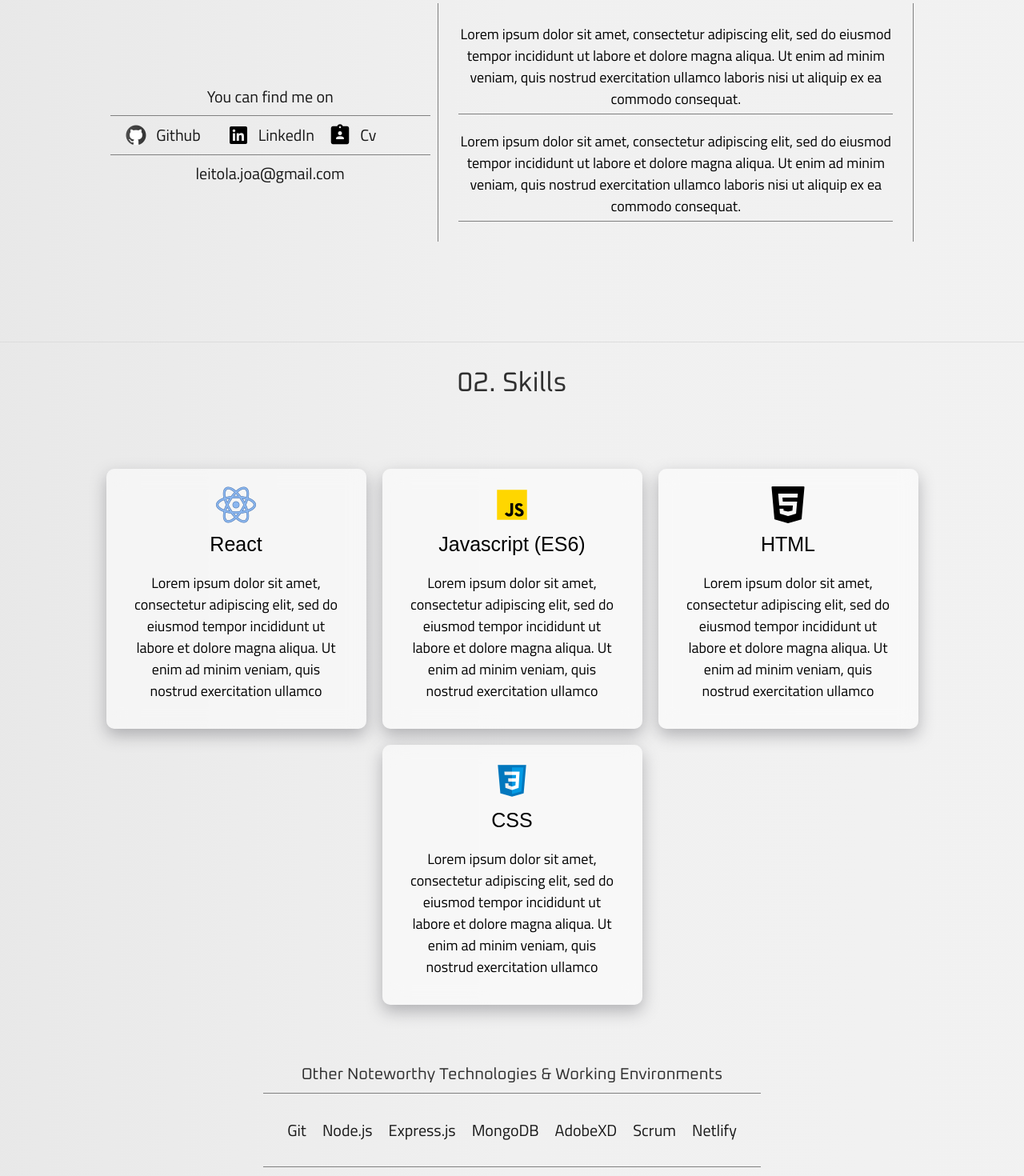
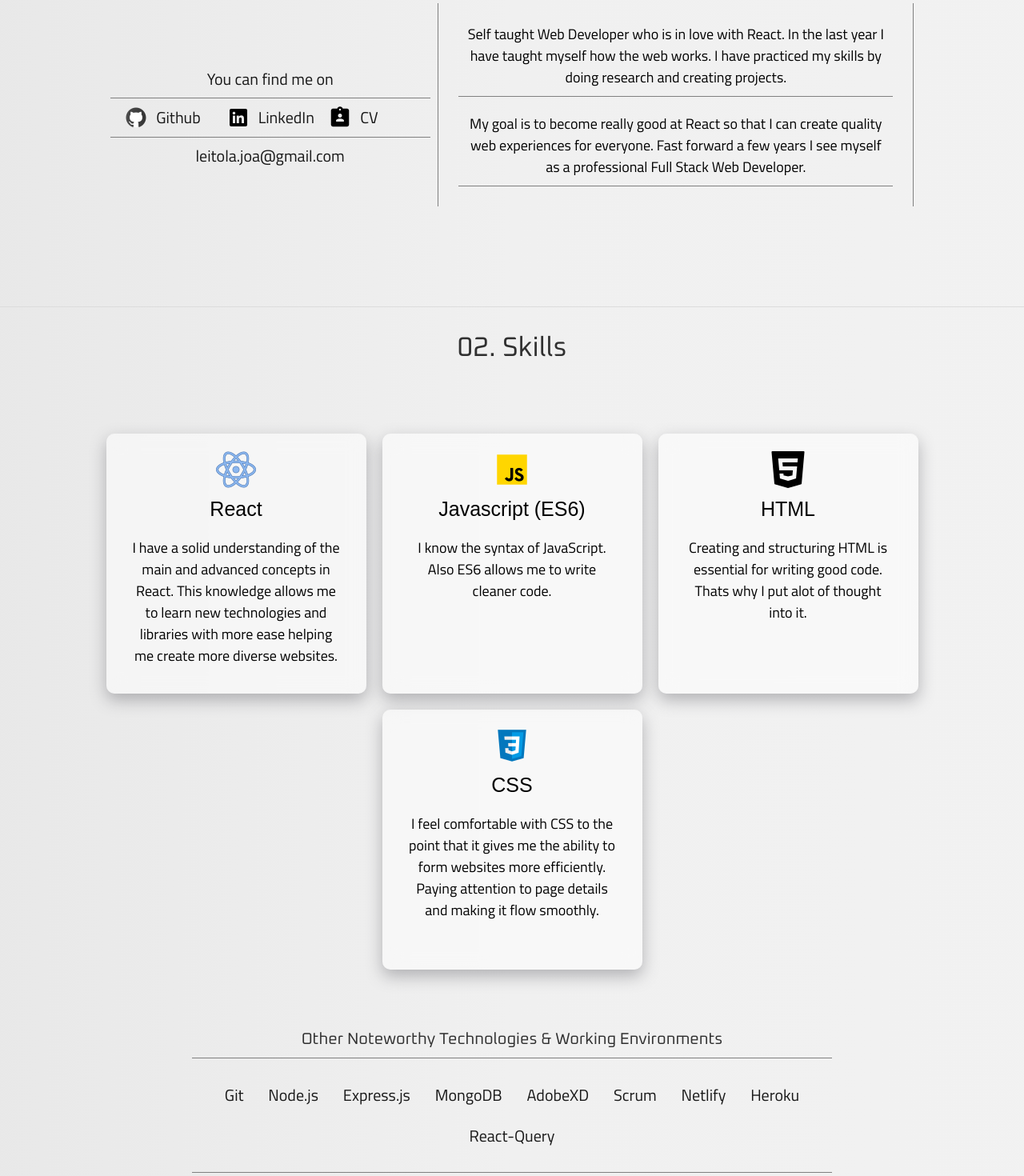
Before and after one commit to JJooaa/My-Portfolio-Website, a React (Create React App) app: page / in a window 1280 px wide. Shown: the part 940-2410 px from the top of the page at 80% size. Built offline with nearby package versions, Linux system fonts and the light colour scheme.

Commit message:
add personal text

```diff
--- a/src/App.css
+++ b/src/App.css
@@ -194,6 +194,7 @@ div {
     flex-wrap: wrap;
 }
 
+
 .aboutme-container {
     max-width: 595px;
     padding: 25px;
@@ -212,7 +213,7 @@ div {
     color: black;
     font-family: "Titillium Web", Arial, Helvetica, sans-serif;
     border-bottom: 1px solid grey;
-    padding-bottom: 5px;
+    padding-bottom: 10px;
 }
 
 .aboutme-content {
--- a/src/App.js
+++ b/src/App.js
@@ -10,6 +10,7 @@ import { useInView } from "react-intersection-observer";
 import github from "./images/Github.png";
 import linkedin from "./images/linkedin.png";
 import cv from "./images/cv.png";
+import cvFile from "./CV/JoaCV.pdf";
 
 const App = () => {
     // ABOUT ME CONTAINER
@@ -110,7 +111,9 @@ const App = () => {
                             </div>
                             <div className="scont">
                                 <img className="smallimg" src={cv} />
-                                <p className="sp">Cv</p>
+                                <a className="sp" href={cvFile} target="_blank">
+                                    CV
+                                </a>
                             </div>
                         </div>
                         <p className="email">leitola.joa@gmail.com</p>
@@ -118,21 +121,18 @@ const App = () => {
                     <div className="aboutme-container">
                         <div className="aboutme-content">
                             <p className="aboutme-p">
-                                Lorem ipsum dolor sit amet, consectetur
-                                adipiscing elit, sed do eiusmod tempor
-                                incididunt ut labore et dolore magna aliqua. Ut
-                                enim ad minim veniam, quis nostrud exercitation
-                                ullamco laboris nisi ut aliquip ex ea commodo
-                                consequat.
+                                Self taught Web Developer who is in love with
+                                React. In the last year I have taught myself how
+                                the web works. I have practiced my skills by
+                                doing research and creating projects.
                             </p>
                             <br />
                             <p className="aboutme-p">
-                                Lorem ipsum dolor sit amet, consectetur
-                                adipiscing elit, sed do eiusmod tempor
-                                incididunt ut labore et dolore magna aliqua. Ut
-                                enim ad minim veniam, quis nostrud exercitation
-                                ullamco laboris nisi ut aliquip ex ea commodo
-                                consequat.
+                                My goal is to become really good at React so
+                                that I can create quality web experiences for
+                                everyone. Fast forward a few years I see myself{" "}
+                                <br /> as a professional Full Stack Web
+                                Developer.
                             </p>
                         </div>
                     </div>
@@ -160,44 +160,32 @@ const App = () => {
                                 <img className="item-img" src={reactimg} />
                                 <p className="item-name">React</p>
                                 <p className="item-p">
-                                    Lorem ipsum dolor sit amet, consectetur
-                                    adipiscing elit, sed do eiusmod tempor
-                                    incididunt ut labore et dolore magna aliqua.
-                                    Ut enim ad minim veniam, quis nostrud
-                                    exercitation ullamco
+                                    I have a solid understanding of the main
+                                    and advanced concepts in React.
+                                    This knowledge allows me to learn new technologies and libraries with more ease helping me create more diverse websites.
+
                                 </p>
                             </div>
                             <div className="skill-item">
                                 <img className="item-img" src={jsimg} />
                                 <p className="item-name">Javascript (ES6)</p>
                                 <p className="item-p">
-                                    Lorem ipsum dolor sit amet, consectetur
-                                    adipiscing elit, sed do eiusmod tempor
-                                    incididunt ut labore et dolore magna aliqua.
-                                    Ut enim ad minim veniam, quis nostrud
-                                    exercitation ullamco
+                                    I know the syntax of JavaScript. Also ES6 allows me to write cleaner code.
                                 </p>
                             </div>
                             <div className="skill-item">
                                 <img className="item-img" src={htmlimg} />
                                 <p className="item-name">HTML</p>
                                 <p className="item-p">
-                                    Lorem ipsum dolor sit amet, consectetur
-                                    adipiscing elit, sed do eiusmod tempor
-                                    incididunt ut labore et dolore magna aliqua.
-                                    Ut enim ad minim veniam, quis nostrud
-                                    exercitation ullamco
+                                    Creating and structuring HTML is essential for writing good code. Thats why I put alot of thought into it.
                                 </p>
                             </div>
                             <div className="skill-item">
                                 <img className="item-img" src={cssimg} />
                                 <p className="item-name">CSS</p>
                                 <p className="item-p">
-                                    Lorem ipsum dolor sit amet, consectetur
-                                    adipiscing elit, sed do eiusmod tempor
-                                    incididunt ut labore et dolore magna aliqua.
-                                    Ut enim ad minim veniam, quis nostrud
-                                    exercitation ullamco
+                                    I feel comfortable with CSS to the point that it gives me the ability to form websites more efficiently.
+                                    Paying attention to page details and making it flow smoothly.
                                 </p>
                             </div>
                         </div>
@@ -219,6 +207,8 @@ const App = () => {
                             <p className="moretech-p">AdobeXD</p>
                             <p className="moretech-p">Scrum</p>
                             <p className="moretech-p">Netlify</p>
+                            <p className="moretech-p">Heroku</p>
+                            <p className="moretech-p">React-Query</p>
                         </div>
                     </div>
                 </div>
@@ -252,13 +242,21 @@ const App = () => {
                                 <br /> Mobile friendly. Simple. Easy.
                             </p>
                             <p className="project-subtext smaller">
-                                React, Backend Api Communication
+                                React, Backend Api Communication, Netlify
                             </p>
                             <div className="project-links">
-                                <a className="project-a" target="_blank" href="https://github.com/JJooaa/digitalents-ajanvaraus">
+                                <a
+                                    className="project-a"
+                                    target="_blank"
+                                    href="https://github.com/JJooaa/digitalents-ajanvaraus"
+                                >
                                     Source Code
                                 </a>
-                                <a className="project-a" target="_blank" href="https://agitated-jepsen-62689e.netlify.app/">
+                                <a
+                                    className="project-a"
+                                    target="_blank"
+                                    href="https://agitated-jepsen-62689e.netlify.app/"
+                                >
                                     Website
                                 </a>
                             </div>
@@ -273,9 +271,8 @@ const App = () => {
                     >
                         <div className="project-content">
                             <p className="project-p">
-                                Project{" "}
-                                <span>Windows-Ish Exercise Tracker</span> for
-                                fun.
+                                Project <span>Full-Stack Exercise Tracker</span>{" "}
+                                for fun.
                             </p>
                             <p className="project-subtext">
                                 Application that mocks the windows desktop. You
@@ -284,14 +281,22 @@ const App = () => {
                                 <br /> Not mobile friendly. Simple.
                             </p>
                             <p className="project-subtext smaller">
-                                React, React-Query, Backend Api Communication, MongoDB,
-                                Express, Node.js
+                                React, React-Query, Backend Api Communication,
+                                MongoDB, Express, Node.js, Netlify, Heroku
                             </p>
                             <div className="project-links">
-                                <a className="project-a" target="_blank" href="https://github.com/JJooaa/digitalents-ajanvaraus">
+                                <a
+                                    className="project-a"
+                                    target="_blank"
+                                    href="https://github.com/JJooaa/digitalents-ajanvaraus"
+                                >
                                     Source Code
                                 </a>
-                                <a className="project-a" target="_blank"href="https://www.w3schools.com/tags/tag_a.asp">
+                                <a
+                                    className="project-a"
+                                    target="_blank"
+                                    href="https://www.w3schools.com/tags/tag_a.asp"
+                                >
                                     Website
                                 </a>
                             </div>
```
Also changed, not shown: 1 other file (tests, documents, lock files or other folders).
